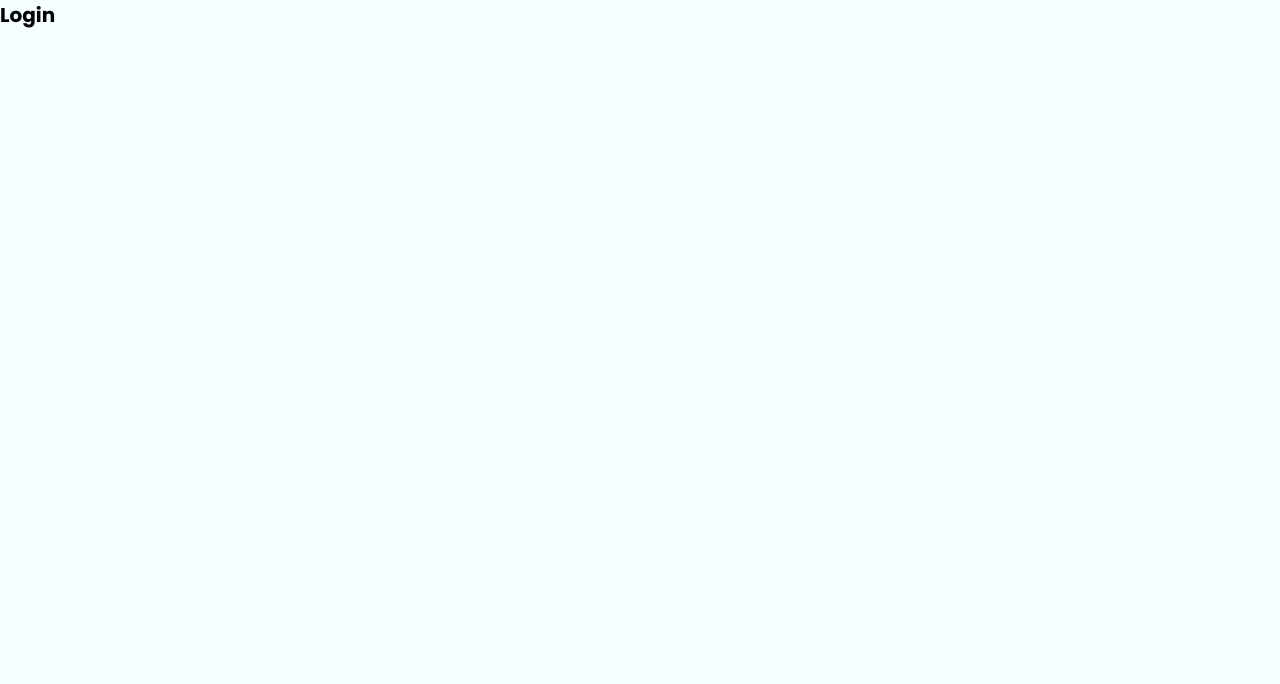
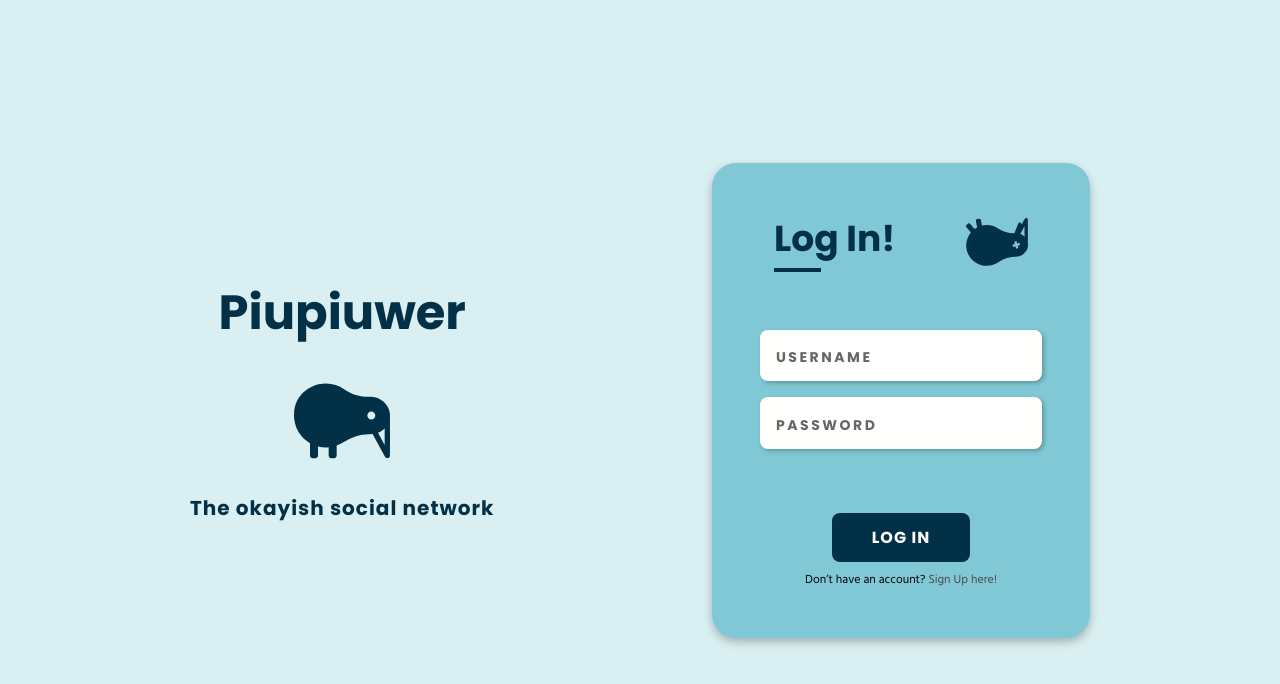
Before and after one commit to Pj-PiupiuweHtml/fazer-piupiuwer-em-reactjs-murillot90, a React (Create React App) app: page /login in a window 1280 px wide. Shown: the top 684 px of the page. Built offline with nearby package versions, Linux system fonts and the light colour scheme.

Commit message:
feat: Login page created

```diff
--- /dev/null
+++ b/src/components/Basic/Button/index.tsx
@@ -0,0 +1,20 @@
+import React, { ButtonHTMLAttributes } from 'react';
+import * as S from './styles';
+
+
+interface ButtonProps extends ButtonHTMLAttributes<HTMLButtonElement>{
+    variant: string,
+    iconSrc?: string
+}
+
+const Button: React.FC<ButtonProps> = (props) => {
+    return (
+        <S.ButtonComponent variant={props.variant}>
+            {props.iconSrc &&
+                (<img src={props.iconSrc} alt="Ícone"/>)}
+            {props.children}
+        </S.ButtonComponent>
+    );
+}
+
+export default Button;
--- /dev/null
+++ b/src/components/Basic/Button/styles.ts
@@ -0,0 +1,52 @@
+import styled, { css } from 'styled-components';
+import { COLORS } from '../../../assets/styles/themes';
+
+interface ButtonComponentProps {
+    variant: string;
+}
+
+export const ButtonComponent = styled.button<ButtonComponentProps>`
+    display: flex;
+    justify-content: left;
+    align-items: center;
+    border: none;
+    border-radius: 0.8rem;
+    padding: 1.2rem 4rem;
+    font-size: 1.6rem;
+    font-weight: 600;
+    transition: 0.2s;
+
+    ${props =>
+        props.variant == "CTA" &&
+        css`
+            background: ${COLORS.secondaryDark};
+            color: ${COLORS.white};
+
+
+        `
+    };
+
+    ${props =>
+        props.variant == "Regular" &&
+        css`
+            background: ${(COLORS.primaryLight)};
+            color: ${COLORS.secondaryDark};
+
+            :hover {
+                background-color: red;
+            }
+        `
+    };
+
+    :hover {
+        opacity: 0.9;
+    }
+
+    img {
+        border-radius: 0;
+        height: 1.6rem;
+        margin-right: 0.8rem;
+    }
+
+
+`;
--- /dev/null
+++ b/src/components/Basic/Input/index.tsx
@@ -0,0 +1,21 @@
+import React, { ChangeEventHandler, InputHTMLAttributes } from 'react';
+import * as S from './styles';
+
+interface InputProps extends InputHTMLAttributes<HTMLInputElement>{
+    labelText: string,
+}
+
+const Input: React.FC<InputProps> = ({labelText, ...rest}) => {
+    return (
+        <S.Container>
+            <S.InputComponent>
+                <input type="text" name={labelText} required {...rest}/>
+                <label htmlFor={labelText}>
+                    <span>{labelText}</span>
+                </label>
+            </S.InputComponent>
+        </S.Container>
+    );
+}
+
+export default Input;
--- /dev/null
+++ b/src/components/Basic/Input/styles.ts
@@ -0,0 +1,59 @@
+import styled, { css } from 'styled-components';
+import { COLORS } from '../../../assets/styles/themes';
+
+
+export const Container = styled.div`
+    padding: 8px 16px;
+    margin-bottom: 16px;
+    background-color: ${COLORS.white};
+    height: fit-content;
+    border-radius: 8px;
+    filter: drop-shadow(2px 2px 2px rgba(0, 0, 0, 0.25));
+`;
+
+
+export const InputComponent = styled.div`
+    position: relative;
+    background-color: ${COLORS.white};
+
+    input {
+        padding-top: 26px;
+        padding-bottom: 8px;
+        border: none;
+        height: 34px;
+        width: 250px;
+
+        font-family: 'Poppins', sans-serif;
+        font-size: 1.4rem;
+    }
+
+    label {
+        position: absolute;
+        bottom: 0px;
+        left: 0%;
+        width: 100%;
+        height: 100%;
+        pointer-events: none;
+
+        text-transform: uppercase;
+        font-family: 'Poppins', sans-serif;
+        font-weight: 700;
+        font-size: 1.4rem;
+        letter-spacing: 0.25rem;
+        color: rgba(0, 0, 0, 0.6);
+    }
+
+    span {
+        position: absolute;
+        bottom: 5px;
+        left: 0px;
+        transition: all 0.3s ease;
+    }
+
+    input:focus + label span,
+    input:valid + label span{
+        transform: translateY(-150%);
+        font-size: 0.9rem;
+    }
+
+`;
--- a/src/pages/Feed/styles.ts
+++ b/src/pages/Feed/styles.ts
@@ -103,7 +103,6 @@ export const PiarInputFooter = styled.div`
     }
 
     button {
-        font-size: 1.4rem;
         background: #023047;
         color: #F5FFFF;
         display: flex;
--- a/src/pages/Login/index.tsx
+++ b/src/pages/Login/index.tsx
@@ -1,9 +1,58 @@
-import React from 'react';
+import React, { FormEvent, useState } from 'react';
+
+import * as S from './styles';
+import Button from '../../components/Basic/Button';
+import Input from '../../components/Basic/Input';
+
+import deadBirdIcon from '../../assets/images/dead-kiwi-bird-solid.svg';
+import birdIcon from '../../assets/images/kiwi-bird-solid.svg';
+
 
 function Login() {
+    const [username, setUsername] = useState('');
+    const [password, setPassword] = useState('');
+
+
+    const handleLogin = (e: FormEvent) => {
+        e.preventDefault();
+        alert("oi");
+    }
 
     return (
-        <h1>Login</h1>
+        <S.Background>
+            <S.Container>
+                <S.Logo>
+                    <h1>Piupiuwer</h1>
+                    <img src={birdIcon} alt=""/>
+                    <h3>The okayish social network</h3>
+                </S.Logo>
+                <S.LoginArea>
+                    <S.LoginHeader>
+                        <h1>Log In!</h1>
+                        <img src={deadBirdIcon} alt="Pássaro Morto"/>
+                    </S.LoginHeader>
+                    <S.LoginForm onSubmit={handleLogin}>
+                        <S.InputArea>
+                            <Input
+                                labelText="Username"
+                                onChange={(e) => {setUsername(e.target.value)}}
+                            />
+                            <Input
+                                labelText="Password"
+                                onChange={(e) => {setUsername(e.target.value)}}
+                            />
+                        </S.InputArea>
+                        <S.ButtonArea>
+                            <Button type="submit" variant="CTA">
+                                Log In
+                            </Button>
+
+                            <p>Don’t have an account? <a href="/feed">Sign Up here!</a></p>
+                        </S.ButtonArea>
+                    </S.LoginForm>
+                </S.LoginArea>
+            </S.Container>
+        </S.Background>
     );
 }
 
--- /dev/null
+++ b/src/pages/Login/styles.ts
@@ -0,0 +1,132 @@
+import styled from 'styled-components';
+import { COLORS } from '../../assets/styles/themes';
+
+export const Background = styled.div`
+    display: flex;
+    align-items: center;
+    justify-content: center;
+    height: 100vh;
+    width: 100vw;
+    background-color: ${COLORS.primaryLighter};
+    padding: 0 8rem;
+    overflow-y: hidden;
+
+    @media (max-width: 950px) {
+        padding: 0 5%;
+    }
+`;
+
+export const Container = styled.div`
+    display: flex;
+    align-items: center;
+    justify-content: space-between;
+    width: 100%;
+    max-width: 900px;
+
+    @media (max-width: 740px) {
+        flex-direction: column;
+    }
+`;
+
+export const Logo = styled.div`
+    display: flex;
+    flex-direction:column;
+    align-items: center;
+    color: ${COLORS.secondaryDark};
+
+    h1 {
+        margin-bottom: 2.4rem;
+        font-size: 4.8rem;
+    }
+
+    img {
+        margin-bottom: 2.4rem;
+        height: 9.6rem;
+    }
+
+    h3 {
+        font-size: 2.0rem;
+    }
+
+    @media (max-width: 740px) {
+        flex-direction: row;
+        h1 {font-size: 4.0rem;
+            margin-right: 2.4rem}
+        img {height: 5.6rem}
+        h3 {display: none}
+    }
+
+`;
+
+export const LoginArea = styled.div`
+    background-color: ${COLORS.primaryRegular};
+    height: fit-content;
+    width: fit-content;
+    padding: 4.8rem;
+    border-radius: 24px;
+    display: flex;
+    flex-direction: column;
+    align-items:center;
+    filter: drop-shadow(0px 4px 4px rgba(0, 0, 0, 0.25));
+
+    @media (max-width: 500px) {
+        transform: scale(0.9);
+    }
+`;
+
+export const LoginHeader = styled.div`
+    border-radius: 24px;
+    display: flex;
+    justify-content: space-between;
+    align-items: flex-end;
+    width: 90%;
+    margin-bottom: 6.4rem;
+
+    h1 {
+        font-size: 3.6rem;
+        color: ${COLORS.secondaryDark};
+        position: relative;
+    }
+
+    h1::after {
+        content:' ';
+        display:block;
+        position: absolute;
+        bottom: -6px;
+        left: 0;
+        width: 35%;
+        border: 2px solid ${COLORS.secondaryDark};
+    }
+
+    img {
+        height: 4.8rem;
+    }
+`;
+
+export const LoginForm = styled.form`
+    display:flex;
+    flex-direction: column;
+    align-items: center;
+
+
+    a {
+        color: ${COLORS.blackClickable}
+    }
+
+`;
+
+export const InputArea = styled.div`
+    margin-bottom: 4.8rem;
+
+`;
+
+export const ButtonArea = styled.div`
+    display:flex;
+    flex-direction: column;
+    align-items: center;
+
+    p, a {
+        margin-top: 8px;
+
+    }
+`;
```
Also changed, not shown: src/assets/images/dead-kiwi-bird-solid.svg (added), 1 other file (tests, documents, lock files or other folders).
